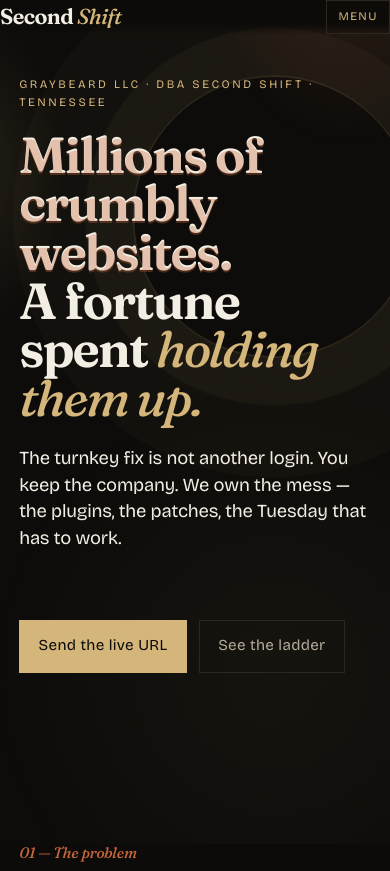
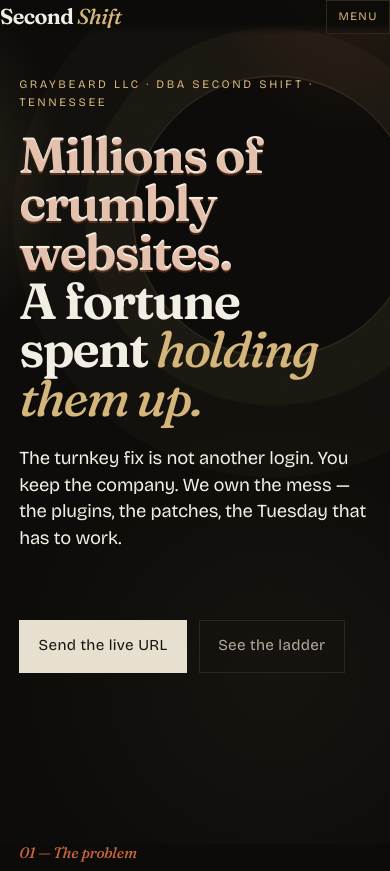
Before and after one commit to chrisgerhardt-dev/second-shift, a PHP site: page / in a window 390 px wide. Shown: the top 871 px of the page. Run offline with PHP 8.4, Linux system fonts and the light colour scheme.

Commit message:
Make lander fill CTAs cream-on-ink and bust stylesheet cache
Gold-on-gold labels failed visual QA. Primary buttons now use the
paper token so the words stay readable on desktop and mobile.

Co-authored-by: chrisgerhardt-dev <chrisgerhardt-dev@users.noreply.github.com>

```diff
--- a/care.html
+++ b/care.html
@@ -9,7 +9,7 @@
   <link rel="preconnect" href="https://fonts.googleapis.com" />
   <link rel="preconnect" href="https://fonts.gstatic.com" crossorigin />
   <link rel="stylesheet" href="styles.css" />
-  <link rel="stylesheet" href="site.css" />
+  <link rel="stylesheet" href="site.css?v=2" />
   <script src="pages-redirect.js"></script>
 </head>
 <body class="site">
--- a/contact.html
+++ b/contact.html
@@ -9,7 +9,7 @@
   <link rel="preconnect" href="https://fonts.googleapis.com" />
   <link rel="preconnect" href="https://fonts.gstatic.com" crossorigin />
   <link rel="stylesheet" href="styles.css" />
-  <link rel="stylesheet" href="site.css" />
+  <link rel="stylesheet" href="site.css?v=2" />
   <script src="pages-redirect.js"></script>
 </head>
 <body class="site">
--- a/index.html
+++ b/index.html
@@ -9,7 +9,7 @@
   <link rel="preconnect" href="https://fonts.googleapis.com" />
   <link rel="preconnect" href="https://fonts.gstatic.com" crossorigin />
   <link rel="stylesheet" href="styles.css" />
-  <link rel="stylesheet" href="site.css" />
+  <link rel="stylesheet" href="site.css?v=2" />
   <script src="pages-redirect.js"></script>
 </head>
 <body class="site">
--- a/site.css
+++ b/site.css
@@ -211,17 +211,21 @@ body.site .cta:hover {
 }
 .cta-row { display: flex; flex-wrap: wrap; gap: 0.75rem; align-items: center; }
 body.site .cta.fill {
-  background: var(--accent);
-  color: var(--bg);
+  background: var(--paper);
+  color: var(--paper-ink);
+  border-color: var(--paper);
 }
 body.site .cta.fill:hover {
   background: transparent;
-  color: var(--accent);
+  color: var(--paper);
+  border-color: var(--paper);
 }
 body.site .cta.ghost { border-color: var(--line); color: var(--muted); }
 body.site .cta.ghost:hover { color: var(--accent); background: transparent; }
 
 /* Hero */
+.mast, .hero, .sheet, .invert, .colophon { isolation: isolate; }
+
 .hero {
   position: relative;
   z-index: 1;
--- a/work.html
+++ b/work.html
@@ -9,7 +9,7 @@
   <link rel="preconnect" href="https://fonts.googleapis.com" />
   <link rel="preconnect" href="https://fonts.gstatic.com" crossorigin />
   <link rel="stylesheet" href="styles.css" />
-  <link rel="stylesheet" href="site.css" />
+  <link rel="stylesheet" href="site.css?v=2" />
   <script src="pages-redirect.js"></script>
 </head>
 <body class="site">
```
